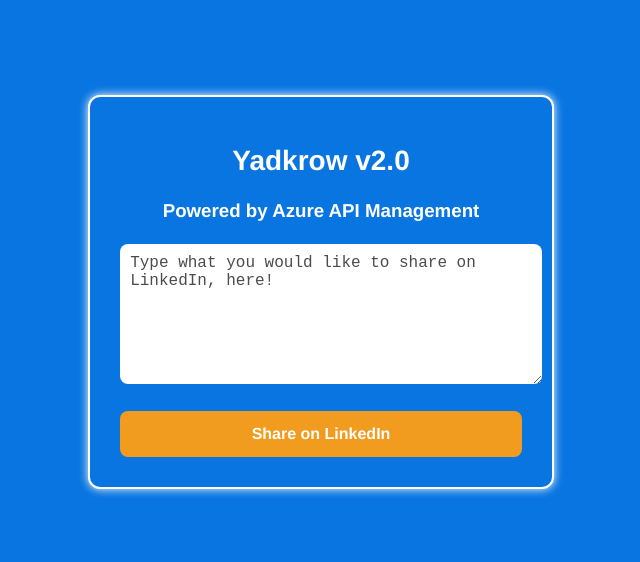
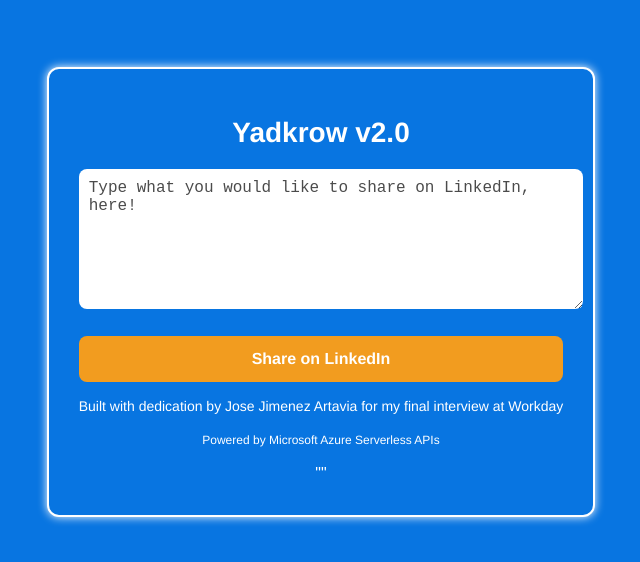
Before and after one commit to quincho-cr/yadkrow, a Vue app in the folder yadkrow-v2/: page / in a window 1280 px wide. Shown: the part 160-722 px from the top of the page, without its empty margins (319-959 px from the left). Built offline with nearby package versions, Linux system fonts and the light colour scheme.

Commit message:
Final touch-ups applied to the Front-end

```diff
--- a/yadkrow-v2/src/App.vue
+++ b/yadkrow-v2/src/App.vue
@@ -2,7 +2,6 @@
   <div class="container">
     <form @submit.prevent="submitPost" class="form">
       <h1 class="title">Yadkrow v2.0</h1>
-      <h3 class="subtitle">Powered by Azure API Management</h3>
 
       <textarea v-model="postContent" placeholder="Type what you would like to share on LinkedIn, here!" required
         class="input"></textarea>
@@ -10,6 +9,8 @@
       <button type="submit" class="button">
         Share on LinkedIn
       </button>
+      <p style="font-size: 14px;">Built with dedication by Jose Jimenez Artavia for my final interview at Workday</p>
+      <p style="font-size: 12px;">Powered by Microsoft Azure Serverless APIs</p>""
 
       <p v-if="responseMessage" class="success">{{ responseMessage }}</p>
       <p v-if="errorMessage" class="error">{{ errorMessage }}</p>
@@ -88,7 +89,8 @@
   padding: 10px;
   font-size: 16px;
   margin-bottom: 20px;
-  color: white;
+  color: black;
+  background-color: white;
   border: none;
 }
 
```
